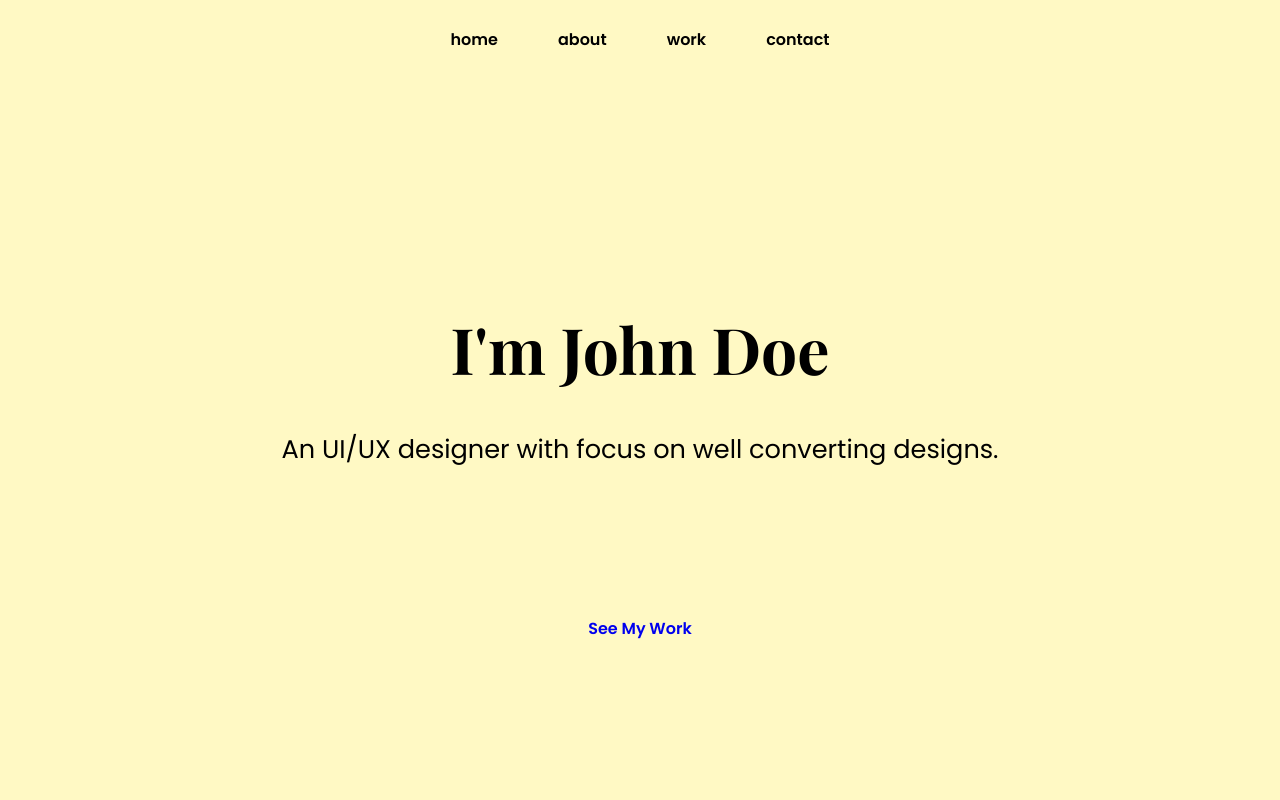
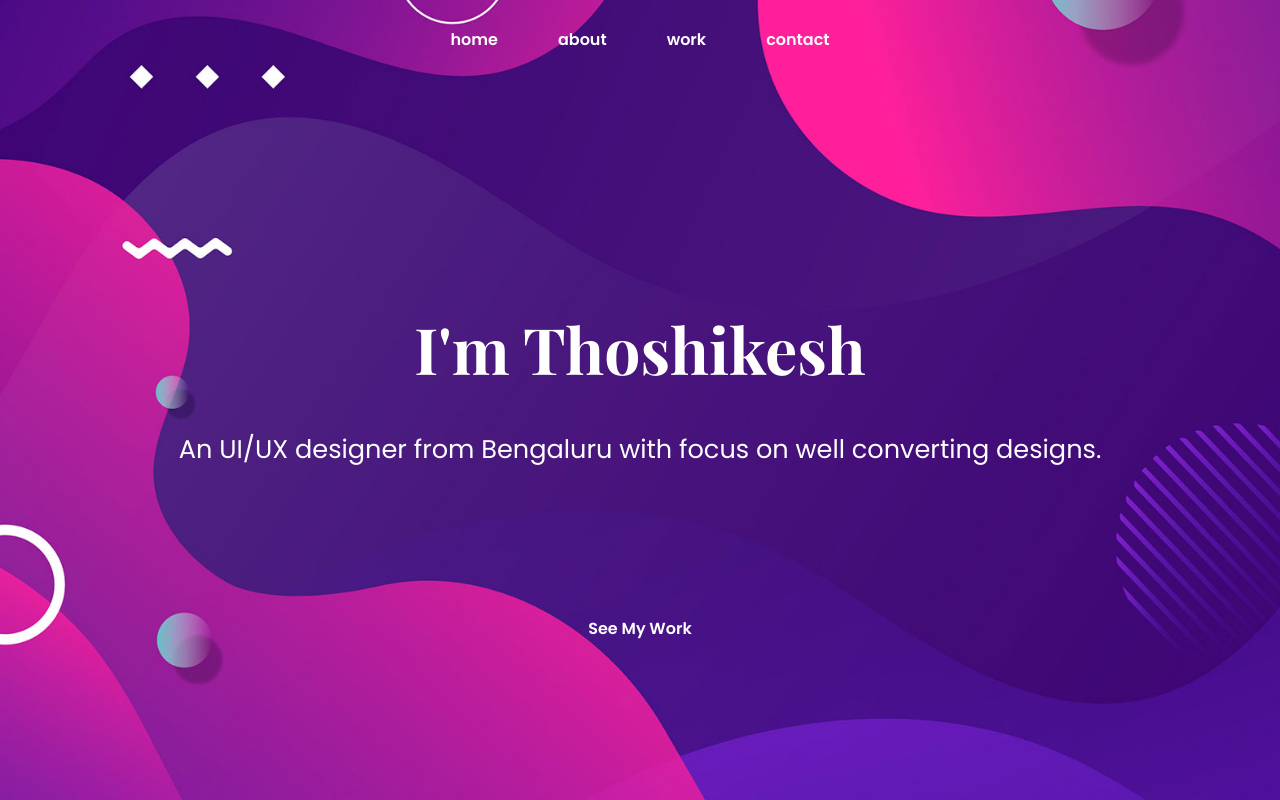
Before and after one commit to gitouttaherenow/nuxt-portfolio, a Nuxt app: page / in a window 1280 px wide. Shown: the top 800 px of the page. Built offline with nearby package versions, Linux system fonts and the light colour scheme.

Commit message:
Added Hero BG

```diff
--- a/components/HomeHero.vue
+++ b/components/HomeHero.vue
@@ -2,8 +2,8 @@
   <section class="hero">
     <div class="container">
       <div class="intro">
-        <h1>I'm John Doe</h1>
-        <p>An UI/UX designer with focus on well converting designs.</p>
+        <h1>I'm Thoshikesh</h1>
+        <p>An UI/UX designer from Bengaluru with focus on well converting designs.</p>
       </div>
       <a class="scroll-down" href="#work">See My Work</a>
     </div>
@@ -17,34 +17,34 @@ export default {
 </script>
 
 <style lang="stylus" scoped>
-.hero {
-	display: flex;
-	min-height: 100vh;
-	align-items: center;
-	justify-content: center;
-	flex-direction: column;
-	text-align: center;
-	padding-top: 0;
-	background-color: #fff9c4;
-}
+.hero
+	display: flex
+	min-height: 100vh
+	align-items: center
+	justify-content: center
+	flex-direction: column
+	text-align: center
+	padding-top: 0
+	background-color: #fff9c4
+	background-image: url('~assets/home-hero.jpg')
+	background-size cover
+	color #fff
 
-.intro {
-	margin: 150px 0;
-}
 
-.intro h1 {
-	font-size: 4rem;
-}
+.intro
+	margin 150px 0
 
-.intro p {
-	font-size: 1.6rem;
-}
+.intro h1
+	font-size 4rem;
 
-.scroll-down {
-	font-weight: 600;
-}
+.intro p
+	font-size 1.6rem
 
-section:last-of-type {
-	padding-bottom: 120px;
-}
+.scroll-down
+	color #ffffff
+	font-weight 600
+
+section:last-of-type
+	padding-bottom 120px
+
 </style>
--- a/components/Navbar.vue
+++ b/components/Navbar.vue
@@ -30,7 +30,7 @@ export default {
 
 .main-menu a {
 	margin: 0 30px;
-	color: #000;
+	color: #fff;
 	text-transform: lowercase;
 	font-weight: 600;
 }
```
Also changed, not shown: assets/home-hero.jpg (added).
